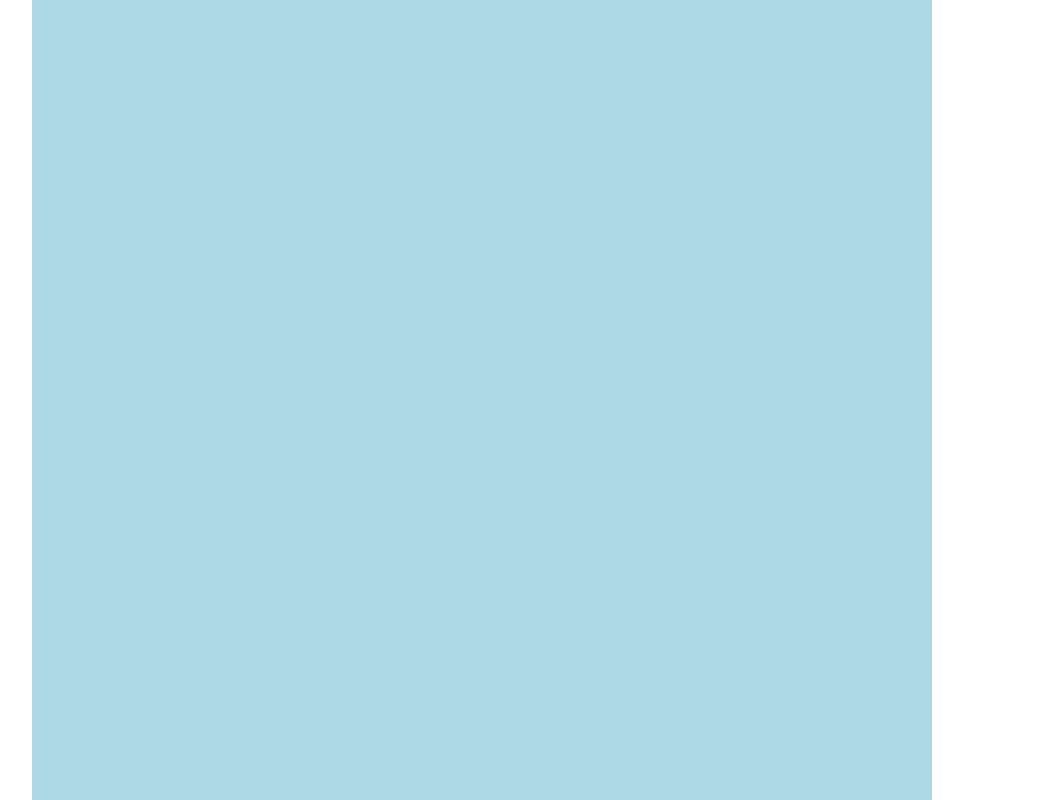
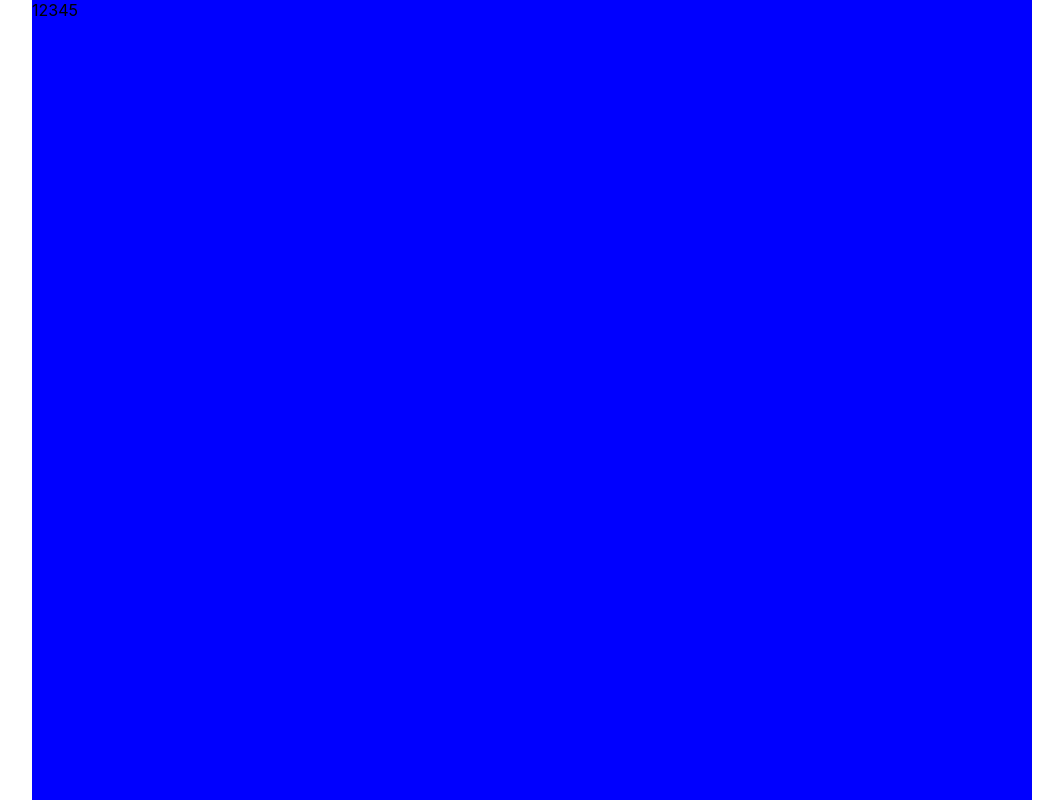
Before and after one commit to vlasoffivan95/react_from_zero, a React (Create React App) app: page / in a window 1280 px wide. Shown: the top 800 px of the page, without its empty margins (158-1221 px from the left). Built offline with nearby package versions, Linux system fonts and the light colour scheme.

Commit message:
library classname

```diff
--- a/src/App.js
+++ b/src/App.js
@@ -1,7 +1,6 @@
 import "./App.css";
 import React from "react";
 import FlexContainer from "./components/FlexContainer";
-import FlexContain from "./components/FlexContain";
 
 class App extends React.Component {
   state = {
@@ -10,13 +9,13 @@ class App extends React.Component {
   render() {
     return (
       <main className="container">
-        <FlexContain justifyContent = 'center' alignItems= 'flex-end'>
+        <FlexContainer justContent = 'flex-start' alignItems= 'flex-start'>
           <span>1</span>
           <span>2</span>
           <span>3</span>
           <span>4</span>
           <span>5</span>
-        </FlexContain>
+        </FlexContainer>
       </main>
     );
   }
--- a/src/components/FlexContainer/FlexContainer.scss
+++ b/src/components/FlexContainer/FlexContainer.module.scss
@@ -5,16 +5,17 @@
     background-color: lightblue;
 }
 
-.jc-center {
+.jcCenter {
     justify-content: center;
     font-size:50px;
 }
 
-.jc-flexstart {
+.jcFlexstart {
     justify-content: flex-start;
+    background-color: blue;
 }
 
-.ai-center {
+.aiCenter {
     align-items: center;
     background-color: red;
 }
--- a/src/components/FlexContainer/index.jsx
+++ b/src/components/FlexContainer/index.jsx
@@ -1,5 +1,6 @@
 import React from "react";
-import styles from './FlexContainer.scss'
+import cx from "classnames";
+import styles from "./FlexContainer.module.scss";
 
 const FlexContainer = (props) => {
   const {
@@ -17,7 +18,10 @@ const FlexContainer = (props) => {
 
   //   }
 
-const classes = `flex jc-${justContent} ai-${alignItems}`
+  // const classes = `flex jc-${justContent} ai-${alignItems}`
+  const isJCCenter = justContent === "center";
+  const classes = cx(styles.container, { [styles.jcCenter]: isJCCenter, [styles.jcFlexstart] : justContent === 'flex-start' });
+
   return <div className={classes}>{children}</div>;
 };
 
```
Lines whose indentation alone changed are shown as unchanged.
